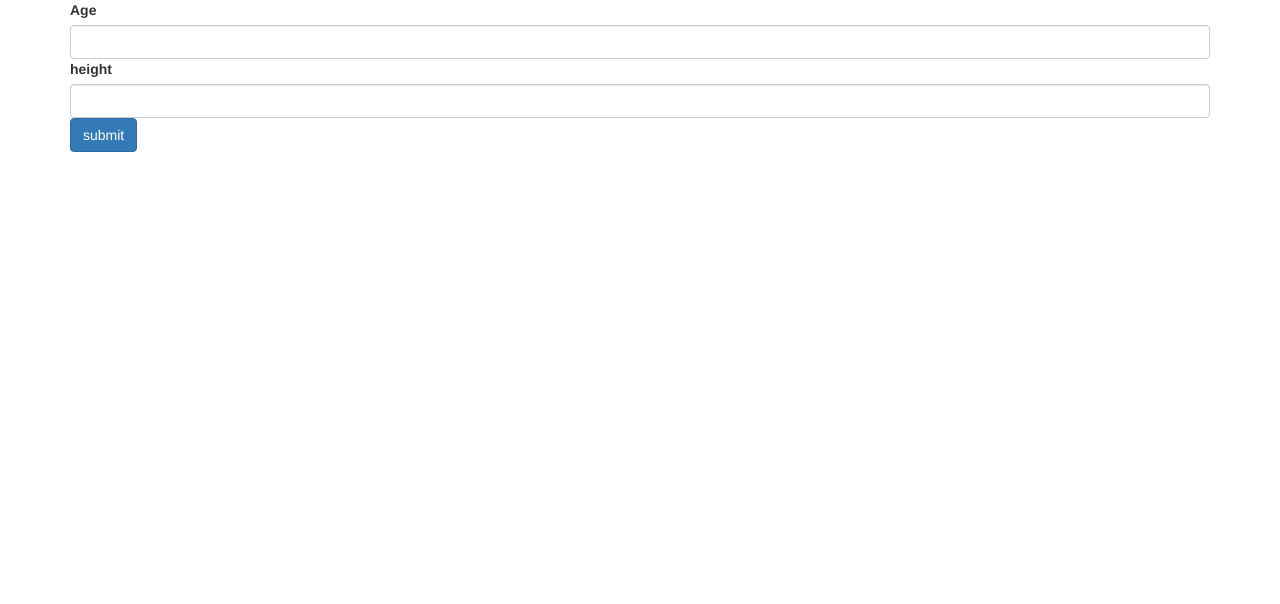
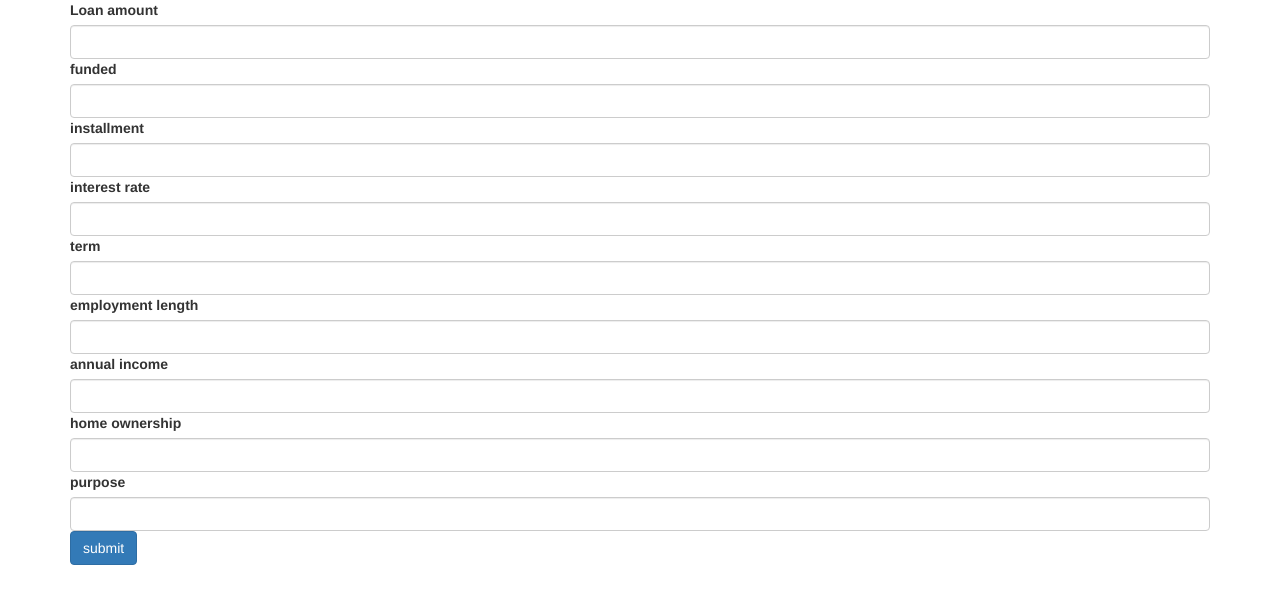
Before and after one commit to sophicist/Credit-Scorer-tests, a Flask app: page / in a window 1280 px wide. Shown: the top 604 px of the page. Run offline with Flask 2, Linux system fonts and the light colour scheme; some libraries are stand-ins or nearby versions.

Commit message:
added files

```diff
--- a/app.py
+++ b/app.py
@@ -9,7 +9,32 @@ app = Flask(__name__)
 h2o.init()
 
 Bootstrap(app)
-B = h2o.load_model("C:\\test\\j\\DRF_model_python_1564849389326_368")
+B = h2o.load_model(
+    "C:\\Users\\Maria\\Desktop\\creditscore_mbugua\\load_model\\good\\GBM_model_python_1564914397585_628"
+)
+
+loans = pd.read_csv("loans.csv")
+
+
+def trump(x, df):
+    if x * 100 < 21:
+        return pd.DataFrame(columns =['BANKS', 'LOANS', 'RATES', 'MAX_AMOUNT'])
+    elif x * 100 < 30:
+        fil = df.RATES > 14
+        fil1 = df.RATES < 20
+        return df[fil & fil1]
+    elif x * 100 < 40:
+        fil = df.RATES >= 10
+        fil1 = df.RATES < 14
+        return df[fil & fil1]
+    elif x * 100 < 50:
+        fil = df.RATES > 5
+        fil1 = df.RATES < 10
+        return df[fil & fil1]
+    else:
+        filters = df.RATES < 5
+        return df[filters]
+
 
 # print(B)
 
@@ -18,13 +43,52 @@ B = h2o.load_model("C:\\test\\j\\DRF_model_python_1564849389326_368")
 def index():
     if request.method == "POST":
         # get form data
-        age = request.form.get("age")
-        height = request.form.get("height")
-        print({"Age": age, "Height": height})
-        t = h2o.H2OFrame(pd.DataFrame([[age, height]], columns=["d1", "d2"]))
-        V = B.predict(t)
-        print(V[0, 0])
-        return render_template("result.html", v=V[0, 0])
+        loan_amnt = int(request.form.get("loanamount"))
+        funded_amnt = int(request.form.get("funded"))
+        installment = int(request.form.get("installment"))
+        int_rate = float(request.form.get("interest"))
+        term = int(request.form.get("term"))
+        emp_length = int(request.form.get("employment"))
+        home_ownership = request.form.get("home")
+        annual_inc = int(request.form.get("income"))
+        purpose = request.form.get("purpose")
+        kamau = [
+            loan_amnt,
+            funded_amnt,
+            installment,
+            int_rate,
+            term,
+            emp_length,
+            home_ownership,
+            annual_inc,
+            purpose,
+        ]
+
+        C = pd.DataFrame(
+            [kamau],
+            columns=[
+                "loan_amnt",
+                "funded_amnt",
+                "installment",
+                "int_rate",
+                "term",
+                "emp_length",
+                "home_ownership",
+                "annual_inc",
+                "purpose",
+            ],
+        )
+        C = h2o.H2OFrame(C)
+        print(C)
+        V = B.predict(C)
+        good = V[0, 1]  # probability of being good
+        melania = trump(good, loans)
+        print(melania)
+        banks =[i for i in melania.BANKS[:2]]
+        loa =[i for i in melania.LOANS[:2]]
+        interest =[i for i in melania.RATES[:2]]
+        maxi =[i for i in melania.MAX_AMOUNT[:2]]
+        return render_template( "result.html", v=V[0, 0], proba=good,bank =banks,loan =loa,ints =interest,maxi =maxi)
 
     return render_template("index.html")
 
--- /dev/null
+++ b/loans.csv
@@ -0,0 +1,8 @@
+,BANKS,LOANS,RATES,MAX_AMOUNT
+0,KCB BANK,Fuzu loan,14,4220
+1,EQUITY BANK,Jiajiri loan,12,1433
+2,COOPERATIVE BANK,Chama loan,15,9161
+3,FAMILY BANK,Chetu loans,7,3908
+4,STANBIC,Tusome loans,4,8255
+5,GITHIRI,loan on items,20,6821
+6,MSHWARI,mobile loan,80,8891
--- a/templates/index.html
+++ b/templates/index.html
@@ -3,10 +3,25 @@
 <div class="container">
   <form action="{{ url_for('index') }}" method="POST">
     <div class="form-group">
-      <label>Age</label>
-      <input type="text" name="age" id="" class="form-control mb-4" />
-      <label>height</label>
-      <input type="text" name="height" id="" class="form-control mb-4" />
+      <label>Loan amount</label>
+      <input type="text" name="loanamount" id="" class="form-control mb-4" />
+      <label>funded</label>
+      <input type="text" name="funded" id="" class="form-control mb-4" />
+      <label>installment</label>
+      <input type="text" name="installment" id="" class="form-control mb-4" />
+      <label>interest rate</label>
+      <input type="text" name="interest" id="" class="form-control mb-4" />
+      <label>term</label>
+      <input type="text" name="term" id="" class="form-control mb-4" />
+      <label>employment length</label>
+      <input type="text" name="employment" id="" class="form-control mb-4" />
+      <label>annual income</label>
+      <input type="text" name="income" id="" class="form-control mb-4" />
+
+      <label>home ownership</label>
+      <input type="text" name="home" id="" class="form-control mb-4" />
+      <label>purpose</label>
+      <input type="text" name="purpose" id="" class="form-control mb-4" />
 
       <button type="submit" class="btn btn-primary">submit</button>
     </div>
```
Also changed, not shown: templates/result.html (+43 -2 lines), static/images/matumbi.jpg (added), 3 other files.
